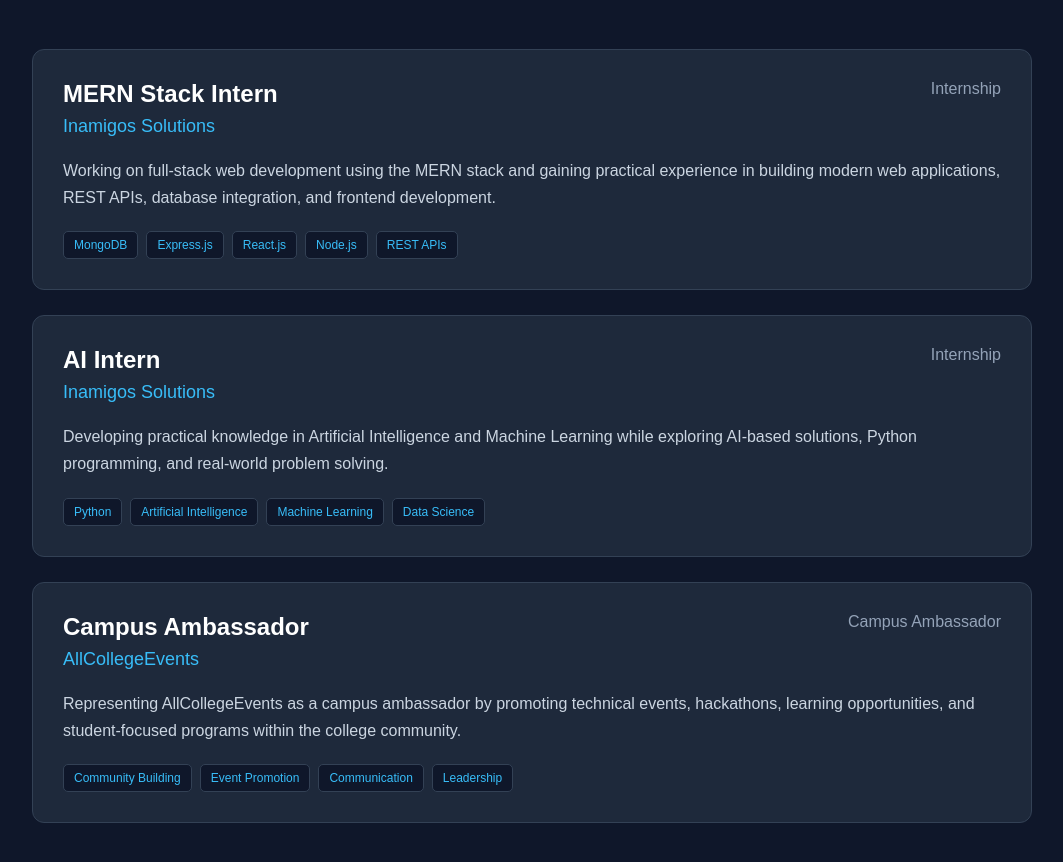
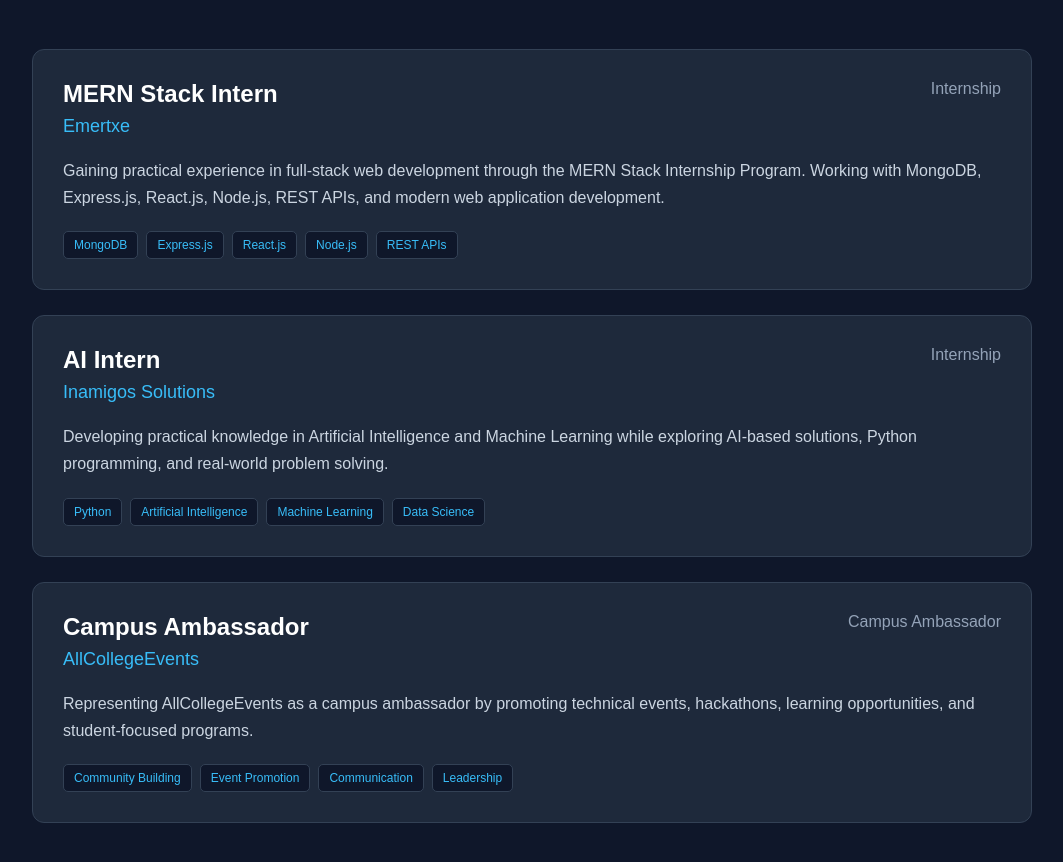
Before and after one commit to sahalaf04-stack/sahala-portfolio, a React (Vite) app: page / in a window 1280 px wide. Shown: the part 3970-4832 px from the top of the page, without its empty margins (108-1171 px from the left). Built offline with nearby package versions, Linux system fonts and the light colour scheme.

Commit message:
Update internship experience

```diff
--- a/src/components/Experience.jsx
+++ b/src/components/Experience.jsx
@@ -2,10 +2,10 @@
   const experiences = [
     {
       title: "MERN Stack Intern",
-      company: "Inamigos Solutions",
+      company: "Emertxe",
       period: "Internship",
       description:
-        "Working on full-stack web development using the MERN stack and gaining practical experience in building modern web applications, REST APIs, database integration, and frontend development.",
+        "Gaining practical experience in full-stack web development through the MERN Stack Internship Program. Working with MongoDB, Express.js, React.js, Node.js, REST APIs, and modern web application development.",
       skills: [
         "MongoDB",
         "Express.js",
@@ -34,7 +34,7 @@
       company: "AllCollegeEvents",
       period: "Campus Ambassador",
       description:
-        "Representing AllCollegeEvents as a campus ambassador by promoting technical events, hackathons, learning opportunities, and student-focused programs within the college community.",
+        "Representing AllCollegeEvents as a campus ambassador by promoting technical events, hackathons, learning opportunities, and student-focused programs.",
       skills: [
         "Community Building",
         "Event Promotion",
```
